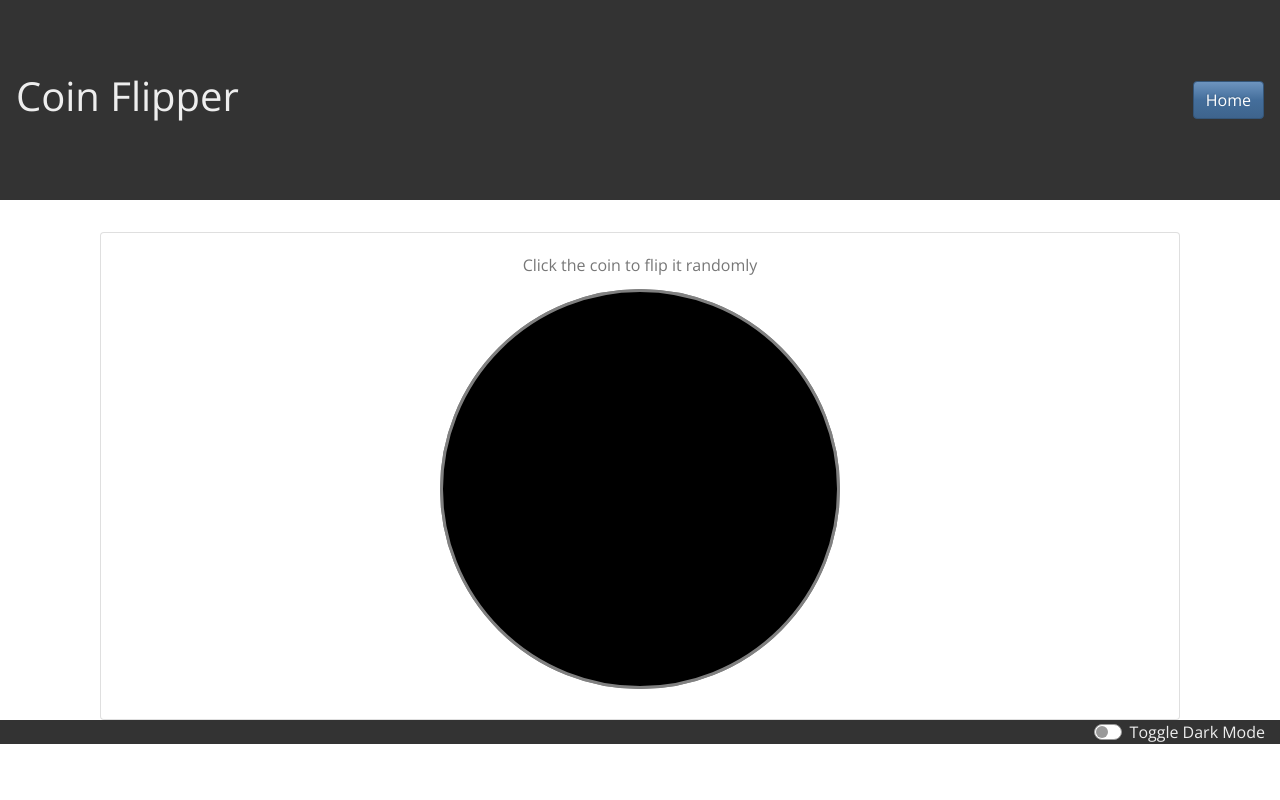
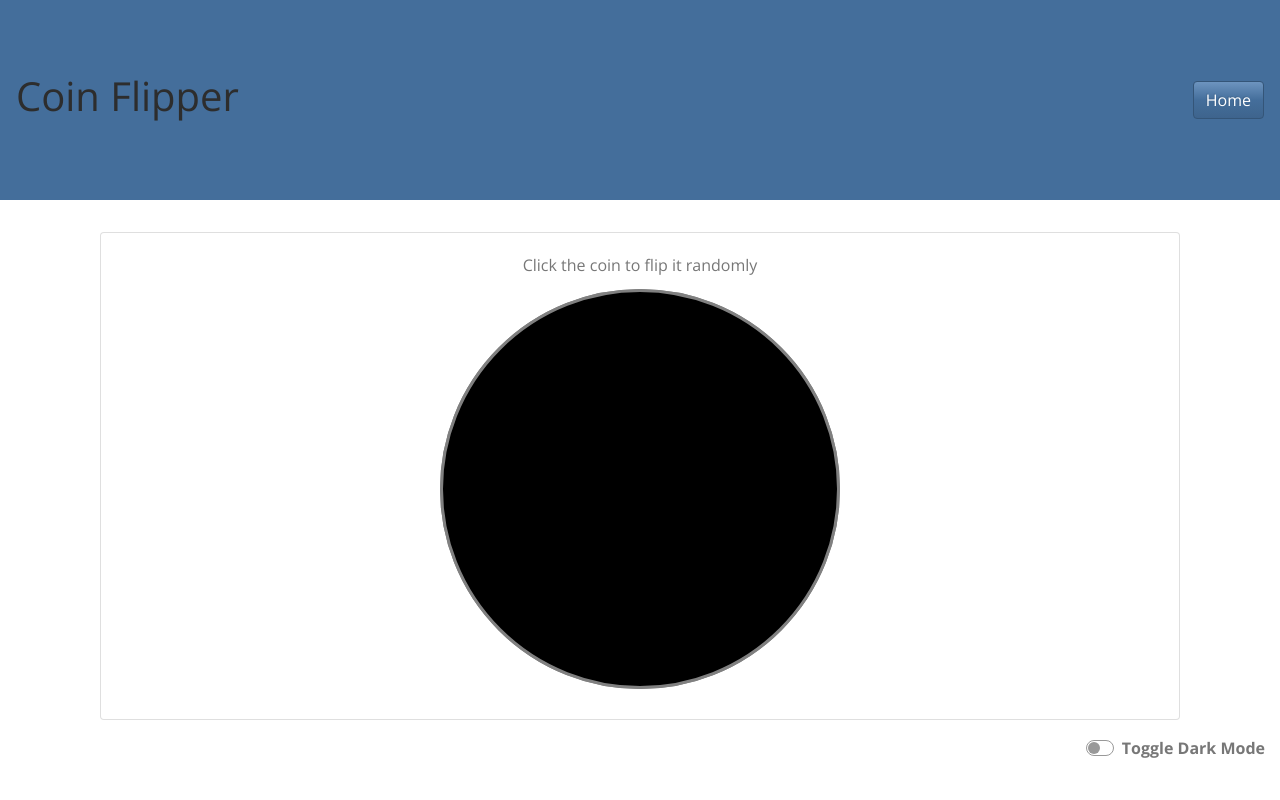
Before and after one commit to SpencerWBarnes/BoredGames, a Flask app: page /coinFlipper in a window 1280 px wide. Run offline with Flask 2, Linux system fonts and the light colour scheme; some libraries are stand-ins or nearby versions.

Commit message:
Changes to color

```diff
--- a/web/templates/root.html
+++ b/web/templates/root.html
@@ -22,9 +22,9 @@
         Bootstrap container, followed by a page footer   -->
 
     <body>
-        <div class="jumbotron jumbotron-fluid bg-dark">
+        <div class="jumbotron jumbotron-fluid bg-primary">
             <nav class="navbar navbar-expand-lg border-0">
-                <h1 class="text-light">
+                <h1>
                     {% block header %} {% endblock %}
                 </h1>
 
@@ -50,10 +50,10 @@
 
             <!-- Above is templated contents -->
         </div>
-        <div class="container-fluid bg-dark text-right">
+        <div class="container-fluid mt-3 text-right">
             <div class="custom-control custom-switch">
                 <input type="checkbox" class="custom-control-input" id="darkModeSwitch" onchange="selectTheme(this.checked)">
-                <label class="custom-control-label text-light" for="darkModeSwitch">Toggle Dark Mode</label>
+                <label class="custom-control-label font-weight-bold" for="darkModeSwitch">Toggle Dark Mode</label>
             </div>
         </div>
 
```
